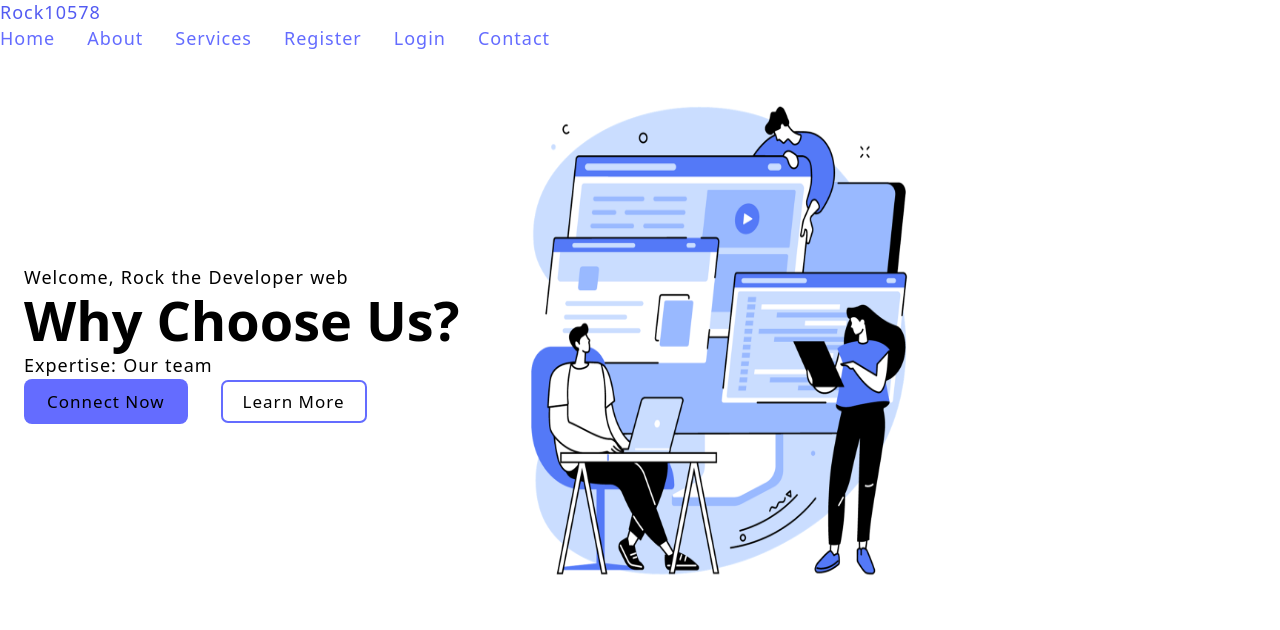
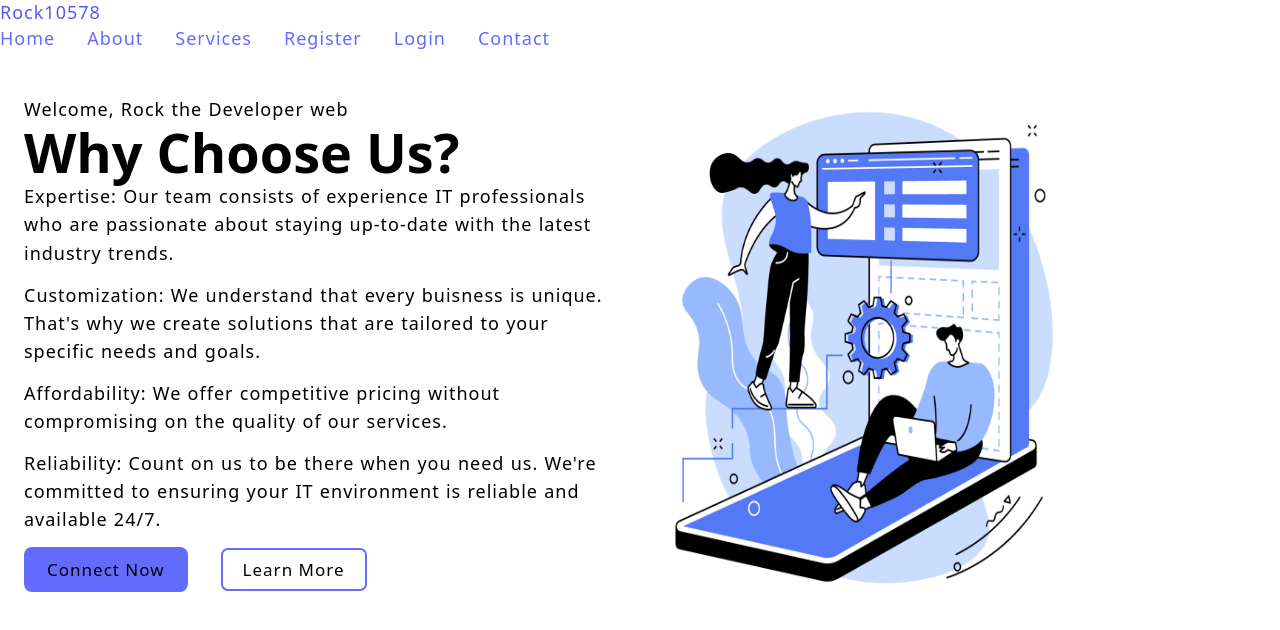
Before and after one commit to Rock10578/Service, a React (Vite) app in the folder client/: page /about in a window 1280 px wide. Shown: the top 630 px of the page. Built offline with nearby package versions, Linux system fonts and the light colour scheme.

Commit message:
About page created

```diff
--- a/client/src/pages/About.jsx
+++ b/client/src/pages/About.jsx
@@ -7,9 +7,14 @@ export const About = () => {
                     <div className="hero-content">
                         <p>Welcome, Rock the Developer web</p>
                         <h1>Why Choose Us?</h1>
-                        <p>
-                            Expertise: Our team
-                        </p>
+                        <p>Expertise: Our team consists of experience IT professionals who are passionate about staying up-to-date with the latest industry trends.</p>
+                        <br/>
+                        <p>Customization: We understand that every buisness is unique. That's why we create solutions that are tailored to your specific needs and goals.</p>
+                        <br/>
+                        <p>Affordability: We offer competitive pricing without compromising on the quality of our services.</p>
+                        <br/>
+                        <p>Reliability: Count on us to be there when you need us. We're committed to ensuring your IT environment is reliable and available 24/7.</p>
+                        <br/>
                         <div className="btn btn-group">
                             <a href="/contact">
                                 <button className="btn">Connect Now</button>
@@ -21,7 +26,7 @@ export const About = () => {
                     </div>
                     <div className="her-image">
                         <img
-                            src="/images/home.png"
+                            src="/images/about.png"
                             alt="coding together"
                             width="400"
                             height="500"
```
